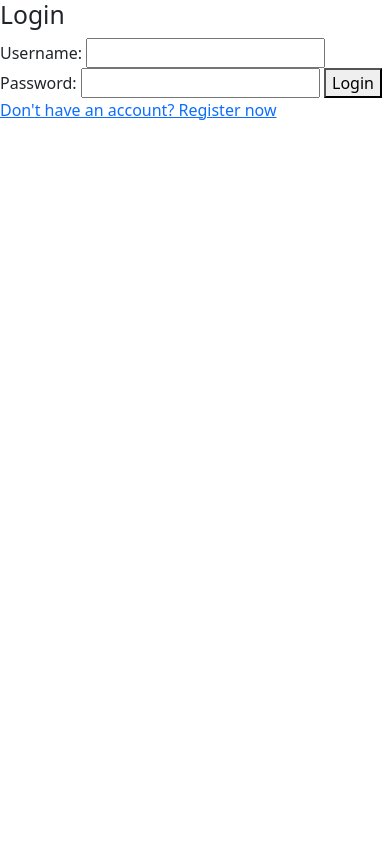
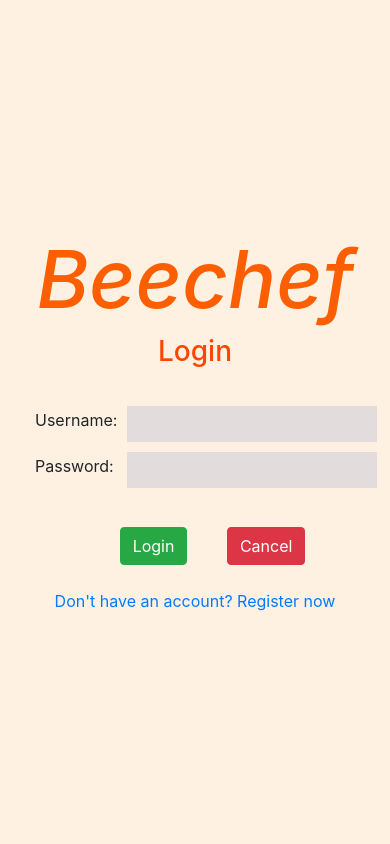
Before and after one commit to Kirushanthi26/Beechef, a PHP site: page /login.php in a window 390 px wide. Run offline with PHP 8.4, Linux system fonts and the light colour scheme.

Commit message:
editing the css part

```diff
--- a/css/login_Style.css
+++ b/css/login_Style.css
@@ -0,0 +1,66 @@
+
+.image-container{
+    background: url('food.jpg') center no-repeat;
+    background-size: cover;
+    height: 100vh;
+
+}
+.form-container{
+    background-color:#fef1e1;
+    display: flex;
+    justify-content: center;
+
+}
+
+.form-box{
+    display: flex;
+    flex-direction: column;
+    justify-content: center;
+    min-height: 100vh;
+}
+.form-box h3{
+   font: bold;
+   color: orangered;
+}
+
+table{
+
+    width: 100%;
+    text-align: left;
+    padding: 5px;
+}
+tr, td{
+
+    padding: 5px;
+
+}
+input{
+    background-color: #E2DCDC;
+    color: #343838;
+    width: 250px;
+     border: none;
+     padding: 6px 10px;
+}
+
+input[type=reset]{
+    background-color: #a84949;
+    color: #343838;
+}
+button{
+    margin-left: 35px;
+}
+
+#h1-1{
+    font-style: italic;
+    text-align: center;
+    color: #fd5f00;
+    font-size: 80px;
+    text-shadow: 0 0 2px #f6f6e9;
+}
+
+a:link{
+    text-decoration: none;
+}
+a:hover {
+    color: #fd5f00;
+  }
--- a/header.php
+++ b/header.php
@@ -4,10 +4,10 @@
     <meta charset="UTF-8">
     <meta name="viewport" content="width=device-width, initial-scale=1.0">
     <title>Beechef</title>
-    <!-- CSS only -->
-<link href="https://cdn.jsdelivr.net/npm/bootstrap@5.0.0-beta1/dist/css/bootstrap.min.css" rel="stylesheet" >
-<!-- JavaScript Bundle with Popper -->
-<script src="https://cdn.jsdelivr.net/npm/bootstrap@5.0.0-beta1/dist/js/bootstrap.bundle.min.js" ></script>
+    <link rel="stylesheet" href="https://maxcdn.bootstrapcdn.com/bootstrap/4.5.2/css/bootstrap.min.css">
+  <script src="https://ajax.googleapis.com/ajax/libs/jquery/3.5.1/jquery.min.js"></script>
+  <script src="https://cdnjs.cloudflare.com/ajax/libs/popper.js/1.16.0/umd/popper.min.js"></script>
+  <script src="https://maxcdn.bootstrapcdn.com/bootstrap/4.5.2/js/bootstrap.min.js"></script>
     <!--create header part for login page-->
     <link rel="stylesheet" href="css/login_Style.css">
 </head>
--- a/login.php
+++ b/login.php
@@ -33,27 +33,47 @@ if(isset($_POST["username"]) && isset($_POST["password"])){
     }
 }
 ?>
-<h2>Login</h2>
-<form action="login.php" method="POST" enctype="multipart/form-data">
 
-        <label for="username">Username: </label>
-        <input type="text" name="username" id="username" required>
+<div class="container-fluid">
+    <div class="row">
+        <div class="col-lg-6 col-md-6 d-none d-md-block image-container">
+        </div>
+        <div class="col-lg-6 col-md-6 form-container">
+        <div class="col-lg-8 col-md-12 col-sm-9 col-xs-12 form-box text-center">
+        <h1 id="h1-1">Beechef</h1>
+            <h3>Login</h3>
+            <Br>
+            <form action="login.php" method="POST" enctype="multipart/form-data">
+                <table>
+                <tbody>
+                    <tr>
+                        <td><label for="username">Username: </label></td>
+                        <td><input type="text" name="username" id="username" required></td>
+                    </tr>
+                    <tr>
+                        <td><label for="password">Password: </label></td>
+                        <td><input type="password" name="password" id="password" required></td>
+                    </tr>
+                    <tr>
+                    <td> <?php if(!empty($error_info)){?>
+                    <div class="alert alert-danger">
+                         <?= $error_info?>
+                    </div>
+                     <?php } ?></td>
+                    </tr>
+                    </tbody>
+                    </table>
+        <Br>
+        <button name="login" class="btn btn-success">Login</button>
+        <button type="reset" class="btn btn-danger">Cancel</button>
+            </form>
+            <br>
+            <a href="register.php">Don't have an account? Register now</a>
+                    </div>
 
-        <label for="password">Password: </label>
-        <input type="password" name="password" id="password" required>
-
-        <?php if(!empty($error_info)){?>
-            <div>
-                <?= $error_info?>
-            </div>
-            <?php } ?>
-
-        <button name="login">Login</button>
-
-    </form>
-    <a href="register.php">Don't have an account? Register now</a>
-
-
+        </div>
+    </div>
+</div>
 
 
 <?php
```
Also changed, not shown: register.php (+22 -15 lines), 1 other file.
